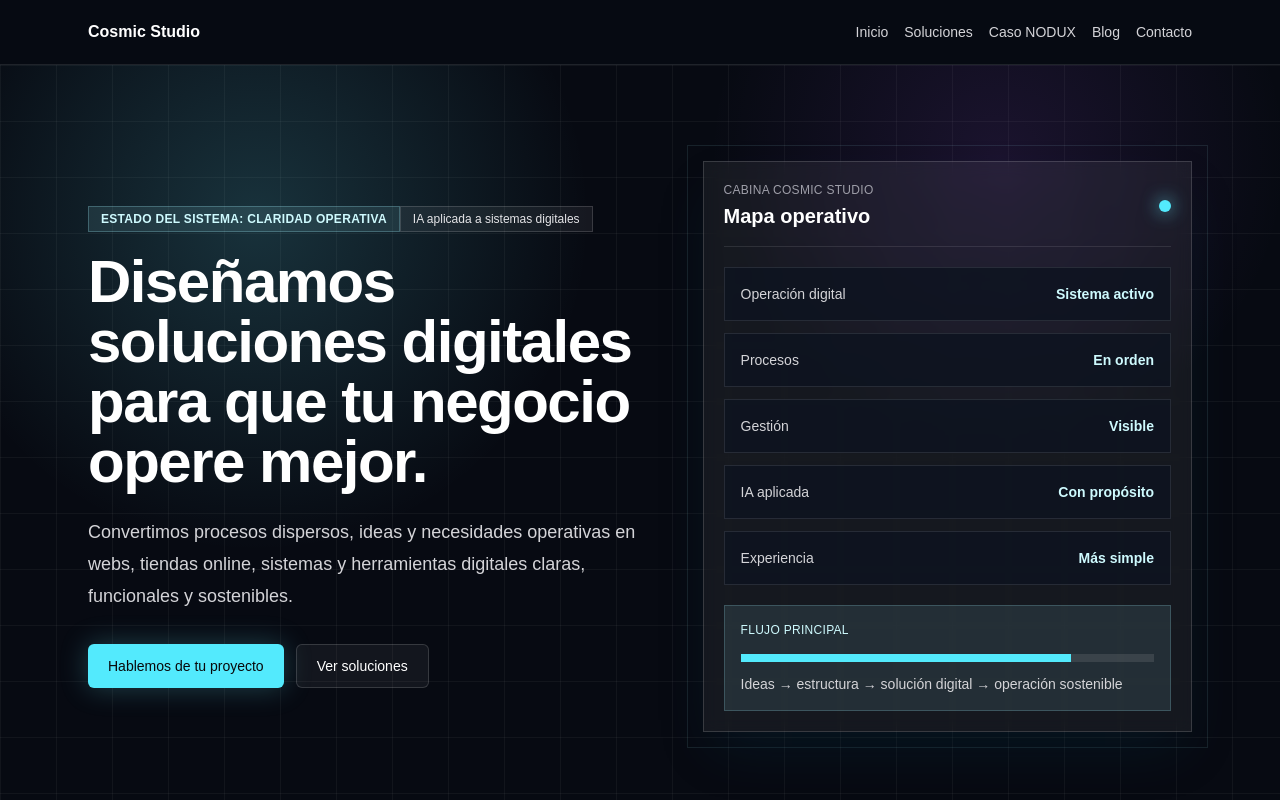
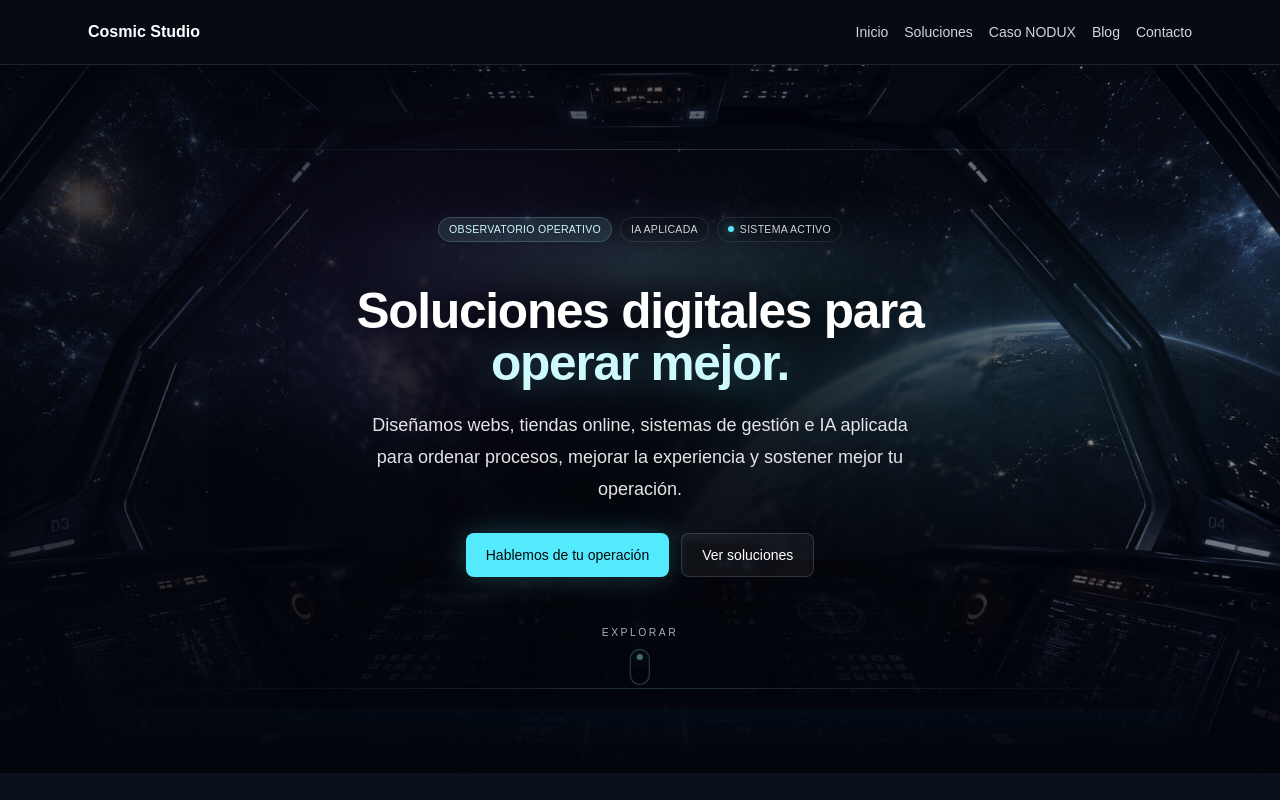
Before and after one commit to jorgenomente/cosmic-web, a Next.js app: page / in a window 1280 px wide. Shown: the top 800 px of the page. Built offline with nearby package versions, Linux system fonts and the light colour scheme.

Commit message:
feat: update cosmic hero visual direction

```diff
--- a/src/app/blog/page.tsx
+++ b/src/app/blog/page.tsx
@@ -32,7 +32,7 @@ export default function BlogPage() {
               <Link
                 key={post.slug}
                 href={`/blog/${post.slug}`}
-                className="border border-zinc-200 p-6 transition hover:border-zinc-950"
+                className="rounded-2xl border border-zinc-200 p-6 transition hover:border-zinc-950"
               >
                 <p className="text-sm text-zinc-500">
                   {post.category} · {formatPostDate(post.date)} ·{" "}
--- a/src/app/globals.css
+++ b/src/app/globals.css
@@ -21,3 +21,76 @@ body {
 html {
   scroll-behavior: smooth;
 }
+
+.cosmic-space-scene {
+  --cosmic-hero-image: url("/hero/cosmic-hero-bg.webp");
+  background:
+    radial-gradient(circle at 18% 18%, rgba(103, 232, 249, 0.16), transparent 28%),
+    radial-gradient(circle at 72% 22%, rgba(124, 58, 237, 0.24), transparent 31%),
+    radial-gradient(circle at 58% 74%, rgba(14, 165, 233, 0.16), transparent 38%),
+    radial-gradient(ellipse at 62% 48%, rgba(56, 189, 248, 0.11), transparent 48%),
+    linear-gradient(180deg, #03050d 0%, #07101d 46%, #03050d 100%);
+}
+
+.cosmic-space-asset {
+  background-image: var(--cosmic-hero-image);
+  background-position: 66% center;
+  background-size: cover;
+  opacity: 1;
+}
+
+.cosmic-space-scene::before {
+  content: "";
+  position: absolute;
+  inset: 0;
+  background-image:
+    radial-gradient(circle, rgba(255, 255, 255, 0.9) 0 1px, transparent 1.5px),
+    radial-gradient(circle, rgba(165, 243, 252, 0.75) 0 1px, transparent 1.5px),
+    radial-gradient(circle, rgba(255, 255, 255, 0.48) 0 1px, transparent 1.5px),
+    radial-gradient(circle, rgba(255, 255, 255, 0.28) 0 0.75px, transparent 1.25px);
+  background-position:
+    0 0,
+    36px 58px,
+    90px 24px,
+    18px 12px;
+  background-size:
+    138px 138px,
+    214px 214px,
+    92px 92px,
+    54px 54px;
+  opacity: 0.14;
+}
+
+.cosmic-space-scene::after {
+  content: "";
+  position: absolute;
+  inset: 0;
+  background:
+    radial-gradient(ellipse at 72% 44%, rgba(103, 232, 249, 0.1), transparent 34%),
+    radial-gradient(ellipse at 36% 30%, rgba(168, 85, 247, 0.08), transparent 30%),
+    linear-gradient(90deg, rgba(3, 5, 13, 0.72), transparent 54%, rgba(3, 5, 13, 0.18));
+  pointer-events: none;
+}
+
+@media (max-width: 767px) {
+  .cosmic-space-asset {
+    background-position: 54% center;
+  }
+}
+
+@keyframes scroll-dot {
+  0%,
+  100% {
+    opacity: 0.45;
+    transform: translateY(0);
+  }
+
+  50% {
+    opacity: 1;
+    transform: translateY(12px);
+  }
+}
+
+.scroll-dot {
+  animation: scroll-dot 1.8s ease-in-out infinite;
+}
--- a/src/app/page.tsx
+++ b/src/app/page.tsx
@@ -5,14 +5,6 @@ import { ButtonLink } from "@/components/ui/button-link";
 import { blogPosts } from "@/content/blog";
 import { siteConfig } from "@/content/site";
 import { formatPostDate, sortPostsByDate } from "@/lib/blog";
-
-const cockpitSignals = [
-  { label: "Operación digital", value: "Sistema activo" },
-  { label: "Procesos", value: "En orden" },
-  { label: "Gestión", value: "Visible" },
-  { label: "IA aplicada", value: "Con propósito" },
-  { label: "Experiencia", value: "Más simple" },
-];
 
 const painPoints = [
   "Todo está repartido entre WhatsApp, Instagram, planillas y notas.",
@@ -82,73 +74,62 @@ export default function Home() {
 
   return (
     <SiteShell>
-      <section className="relative overflow-hidden border-b border-white/10 bg-[#070a12]">
-        <div className="absolute inset-0 bg-[radial-gradient(circle_at_20%_20%,rgba(103,232,249,0.18),transparent_28%),radial-gradient(circle_at_78%_12%,rgba(168,85,247,0.12),transparent_24%),linear-gradient(rgba(255,255,255,0.045)_1px,transparent_1px),linear-gradient(90deg,rgba(255,255,255,0.045)_1px,transparent_1px)] bg-[size:auto,auto,56px_56px,56px_56px]" />
-        <div className="relative mx-auto grid max-w-6xl gap-10 px-6 py-16 md:grid-cols-[1.08fr_0.92fr] md:items-center md:py-24">
-          <div>
-            <p className="mb-4 inline-flex border border-cyan-200/25 bg-cyan-200/10 px-3 py-1 text-xs font-semibold uppercase tracking-wide text-cyan-100">
-              Estado del sistema: claridad operativa
+      <section className="cosmic-space-scene relative overflow-hidden bg-[#03050d]">
+        <div className="cosmic-space-asset absolute inset-0" />
+        <div className="absolute inset-0 bg-[radial-gradient(circle_at_center,rgba(3,5,13,0.86)_0%,rgba(3,5,13,0.64)_34%,rgba(3,5,13,0.22)_62%,rgba(3,5,13,0.08)_100%),linear-gradient(180deg,rgba(3,5,13,0.24)_0%,rgba(3,5,13,0.08)_48%,rgba(3,5,13,0.72)_100%)]" />
+        <div className="absolute inset-x-0 bottom-0 h-48 bg-gradient-to-t from-[#03050d] via-[#03050d]/68 to-transparent" />
+        <div className="relative mx-auto max-w-6xl px-4 py-10 md:py-16">
+          <div className="relative min-h-[520px] overflow-hidden rounded-[2rem] bg-black/5 shadow-2xl shadow-cyan-950/20 md:min-h-[580px]">
+            <div className="absolute inset-0 bg-[radial-gradient(circle_at_center,rgba(3,5,13,0.76),rgba(3,5,13,0.42)_34%,transparent_68%),linear-gradient(180deg,rgba(3,5,13,0.18),transparent_44%,rgba(3,5,13,0.24))]" />
+            <div className="pointer-events-none absolute inset-x-10 top-5 hidden h-px bg-gradient-to-r from-transparent via-cyan-200/20 to-transparent md:block" />
+            <div className="pointer-events-none absolute inset-x-10 bottom-5 hidden h-px bg-gradient-to-r from-transparent via-cyan-200/20 to-transparent md:block" />
+            <div className="relative z-10 mx-auto flex min-h-[500px] max-w-3xl flex-col items-center justify-center px-5 py-7 text-center md:min-h-[560px] md:px-8">
+              <div className="mb-5 flex flex-wrap items-center justify-center gap-2 text-[0.66rem] font-medium uppercase tracking-wide text-zinc-300">
+                <span className="rounded-full border border-cyan-200/20 bg-cyan-200/10 px-2.5 py-1 text-cyan-100">
+                  Observatorio operativo
+                </span>
+                <span className="rounded-full border border-white/10 bg-black/15 px-2.5 py-1">
+                  IA aplicada
+                </span>
+                <span className="inline-flex items-center gap-1.5 rounded-full border border-white/10 bg-black/15 px-2.5 py-1">
+                  <span className="h-1.5 w-1.5 rounded-full bg-cyan-300 shadow-[0_0_12px_rgba(103,232,249,0.8)]" />
+                  Sistema activo
+                </span>
+              </div>
+              <div className="relative max-w-3xl rounded-[1.5rem] bg-[radial-gradient(circle_at_center,rgba(0,0,0,0.3),rgba(0,0,0,0.14)_58%,transparent_100%)] p-5 shadow-[0_24px_80px_rgba(0,0,0,0.24)] backdrop-blur-[1.5px] md:p-6">
+                <div className="pointer-events-none absolute inset-x-12 -top-6 h-12 bg-gradient-to-r from-transparent via-cyan-200/20 to-transparent blur-xl" />
+                <h1 className="mx-auto max-w-2xl text-center text-4xl font-semibold leading-[1.04] tracking-tight text-white drop-shadow-[0_2px_22px_rgba(0,0,0,0.55)] md:text-5xl lg:text-[3.1rem]">
+                  Soluciones digitales para{" "}
+                  <span className="text-cyan-100 drop-shadow-[0_0_18px_rgba(103,232,249,0.32)]">
+                    operar mejor.
+                  </span>
+                </h1>
+                <p className="mx-auto mt-5 max-w-xl text-center text-base leading-7 text-zinc-200 drop-shadow-[0_1px_16px_rgba(0,0,0,0.48)] md:text-lg md:leading-8">
+                  Diseñamos webs, tiendas online, sistemas de gestión e IA
+                  aplicada para ordenar procesos, mejorar la experiencia y
+                  sostener mejor tu operación.
                 </p>
-            <div className="mb-5 inline-flex border border-white/15 bg-white/[0.06] px-3 py-1 text-xs font-medium text-zinc-200">
-              IA aplicada a sistemas digitales
-            </div>
-            <h1 className="max-w-4xl text-4xl font-semibold tracking-tight text-white md:text-6xl">
-              Diseñamos soluciones digitales para que tu negocio opere mejor.
-            </h1>
-            <p className="mt-6 max-w-2xl text-lg leading-8 text-zinc-300">
-              Convertimos procesos dispersos, ideas y necesidades operativas en
-              webs, tiendas online, sistemas y herramientas digitales claras,
-              funcionales y sostenibles.
-            </p>
-            <div className="mt-8 flex flex-col gap-3 sm:flex-row">
-              <ButtonLink href={`mailto:${siteConfig.contactEmail}`}>
-                Hablemos de tu proyecto
+                <div className="mt-7 flex flex-col items-center justify-center gap-3 sm:flex-row">
+                  <ButtonLink
+                    href={`mailto:${siteConfig.contactEmail}`}
+                    className="self-center"
+                  >
+                    Hablemos de tu operación
                   </ButtonLink>
-              <ButtonLink href="#soluciones" variant="ghost">
+                  <ButtonLink
+                    href="#soluciones"
+                    variant="ghost"
+                    className="self-center"
+                  >
                     Ver soluciones
                   </ButtonLink>
                 </div>
               </div>
-
-          <div className="relative">
-            <div className="absolute -inset-4 border border-cyan-200/10" />
-            <div className="relative border border-white/15 bg-white/[0.06] p-5 shadow-2xl shadow-cyan-950/30 backdrop-blur">
-              <div className="flex items-center justify-between border-b border-white/10 pb-4">
-                <div>
-                  <p className="text-xs uppercase tracking-wide text-zinc-400">
-                    Cabina Cosmic Studio
-                  </p>
-                  <h2 className="mt-1 text-xl font-semibold text-white">
-                    Mapa operativo
-                  </h2>
             </div>
-                <span className="h-3 w-3 rounded-full bg-cyan-300 shadow-[0_0_18px_rgba(103,232,249,0.9)]" />
-              </div>
-              <div className="mt-5 grid gap-3">
-                {cockpitSignals.map((signal) => (
-                  <div
-                    key={signal.label}
-                    className="grid grid-cols-[1fr_auto] gap-4 border border-white/10 bg-[#0d1320]/80 p-4"
-                  >
-                    <span className="text-sm text-zinc-300">
-                      {signal.label}
-                    </span>
-                    <span className="text-sm font-semibold text-cyan-100">
-                      {signal.value}
-                    </span>
-                  </div>
-                ))}
-              </div>
-              <div className="mt-5 border border-cyan-200/20 bg-cyan-200/10 p-4">
-                <p className="text-xs uppercase tracking-wide text-cyan-100">
-                  Flujo principal
-                </p>
-                <div className="mt-4 h-2 bg-white/10">
-                  <div className="h-full w-4/5 bg-cyan-300" />
-                </div>
-                <p className="mt-3 text-sm text-zinc-300">
-                  Ideas → estructura → solución digital → operación sostenible
-                </p>
+            <div className="absolute bottom-6 left-1/2 z-10 hidden -translate-x-1/2 flex-col items-center gap-2 text-[0.65rem] uppercase tracking-[0.24em] text-zinc-300/80 md:flex">
+              <span>Explorar</span>
+              <div className="flex h-9 w-5 justify-center rounded-full border border-white/25 bg-black/10 p-1 backdrop-blur">
+                <span className="scroll-dot h-1.5 w-1.5 rounded-full bg-cyan-200 shadow-[0_0_12px_rgba(103,232,249,0.8)]" />
               </div>
             </div>
           </div>
@@ -170,7 +151,7 @@ export default function Home() {
             {painPoints.map((point) => (
               <div
                 key={point}
-                className="border border-white/10 bg-white/[0.04] p-5 text-sm leading-6 text-zinc-300"
+                className="rounded-2xl border border-white/10 bg-white/[0.04] p-5 text-sm leading-6 text-zinc-300"
               >
                 {point}
               </div>
@@ -186,7 +167,7 @@ export default function Home() {
             title="Diseñamos piezas digitales que trabajan conectadas"
             description="No partimos de una pantalla bonita. Partimos de lo que tu negocio necesita ordenar, vender, gestionar o automatizar."
           />
-          <div className="mt-8 border border-cyan-200 bg-[#07131c] p-5 text-white">
+          <div className="mt-8 rounded-2xl border border-cyan-200 bg-[#07131c] p-5 text-white">
             <p className="text-sm font-semibold uppercase tracking-wide text-cyan-200">
               IA con propósito
             </p>
@@ -200,7 +181,7 @@ export default function Home() {
             {solutions.map((solution) => (
               <article
                 key={solution.title}
-                className="border border-zinc-200 bg-white p-6 transition hover:border-zinc-900"
+                className="rounded-2xl border border-zinc-200 bg-white p-6 transition hover:border-zinc-900"
               >
                 <p className="mb-5 text-xs font-semibold uppercase tracking-wide text-zinc-500">
                   Módulo digital
@@ -219,7 +200,7 @@ export default function Home() {
 
       <section className="bg-white px-6 py-16 text-zinc-950">
         <div className="mx-auto grid max-w-6xl gap-5 md:grid-cols-2">
-          <div className="border border-zinc-200 bg-zinc-50 p-6">
+          <div className="rounded-2xl border border-zinc-200 bg-zinc-50 p-6">
             <p className="text-sm font-semibold uppercase tracking-wide text-zinc-500">
               Antes
             </p>
@@ -228,7 +209,7 @@ export default function Home() {
               herramientas desconectadas.
             </h2>
           </div>
-          <div className="border border-cyan-200 bg-[#07131c] p-6 text-white">
+          <div className="rounded-2xl border border-cyan-200 bg-[#07131c] p-6 text-white">
             <p className="text-sm font-semibold uppercase tracking-wide text-cyan-200">
               Después
             </p>
@@ -252,7 +233,7 @@ export default function Home() {
             {method.map((item, index) => (
               <article
                 key={item.step}
-                className="border border-white/10 bg-white/[0.04] p-5"
+                className="rounded-2xl border border-white/10 bg-white/[0.04] p-5"
               >
                 <p className="text-sm font-semibold text-cyan-200">
                   0{index + 1}
@@ -271,7 +252,7 @@ export default function Home() {
 
       <section id="nodux" className="bg-[#0a0f1c] px-6 py-16">
         <div className="mx-auto grid max-w-6xl gap-8 md:grid-cols-[0.9fr_1.1fr] md:items-center">
-          <div className="border border-cyan-200/20 bg-cyan-200/10 p-6">
+          <div className="rounded-2xl border border-cyan-200/20 bg-cyan-200/10 p-6">
             <p className="text-sm font-semibold uppercase tracking-wide text-cyan-100">
               Producto propio
             </p>
@@ -291,7 +272,10 @@ export default function Home() {
               description="NODUX es una solución propia de Cosmic Studio y una prueba real de cómo diseñamos sistemas digitales para resolver problemas de operación comercial."
             />
             <div className="mt-8">
-              <ButtonLink href={`mailto:${siteConfig.contactEmail}`} variant="ghost">
+              <ButtonLink
+                href={`mailto:${siteConfig.contactEmail}`}
+                variant="ghost"
+              >
                 Ver caso
               </ButtonLink>
             </div>
@@ -334,7 +318,7 @@ export default function Home() {
               <Link
                 key={post.slug}
                 href={`/blog/${post.slug}`}
-                className="border border-zinc-200 p-6 transition hover:border-zinc-950"
+                className="rounded-2xl border border-zinc-200 p-6 transition hover:border-zinc-950"
               >
                 <p className="text-sm text-zinc-500">
                   {post.category} · {formatPostDate(post.date)}
@@ -353,7 +337,7 @@ export default function Home() {
 
       <section className="relative overflow-hidden bg-[#070a12] px-6 py-16">
         <div className="absolute inset-0 bg-[radial-gradient(circle_at_50%_0%,rgba(103,232,249,0.16),transparent_32%)]" />
-        <div className="relative mx-auto flex max-w-6xl flex-col gap-6 border border-white/10 bg-white/[0.04] p-6 md:flex-row md:items-center md:justify-between md:p-8">
+        <div className="relative mx-auto flex max-w-6xl flex-col gap-6 rounded-3xl border border-white/10 bg-white/[0.04] p-6 md:flex-row md:items-center md:justify-between md:p-8">
           <div>
             <p className="text-sm font-semibold uppercase tracking-wide text-cyan-200">
               Próxima órbita
@@ -367,7 +351,7 @@ export default function Home() {
             </p>
           </div>
           <ButtonLink href={`mailto:${siteConfig.contactEmail}`}>
-            Hablemos de tu proyecto
+            Hablemos de tu solución
           </ButtonLink>
         </div>
       </section>
--- a/src/components/ui/button-link.tsx
+++ b/src/components/ui/button-link.tsx
@@ -22,7 +22,7 @@ export function ButtonLink({
 
   return (
     <Link
-      className={`inline-flex h-11 items-center justify-center rounded-md px-5 text-sm font-medium transition ${variants[variant]} ${className}`}
+      className={`inline-flex h-11 items-center justify-center rounded-lg px-5 text-sm font-medium transition ${variants[variant]} ${className}`}
       {...props}
     />
   );
```
Also changed, not shown: public/hero/README.md (added), public/hero/cosmic-hero-bg.webp (added). Lines whose indentation alone changed are shown as unchanged.
